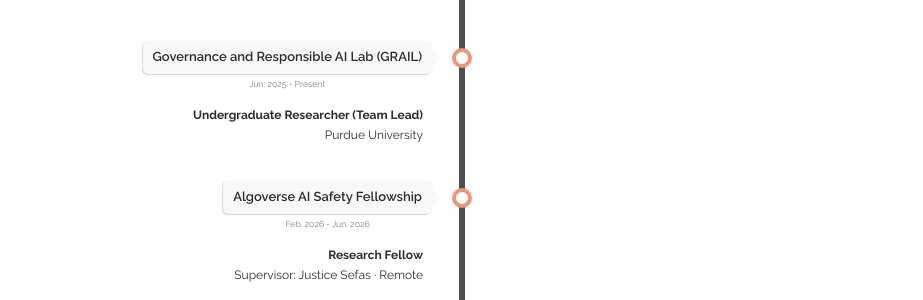
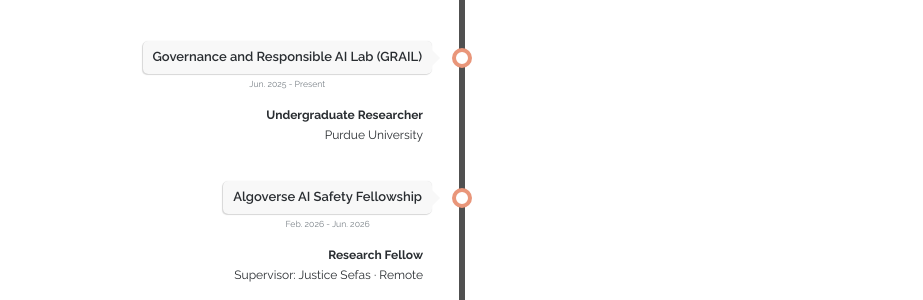
Before and after one commit to CarterYoo/CarterYoo.github.io, a Jekyll site: the page built from index.html, in a window 1280 px wide and 900 px high, scrolled down 3663 px. Shown: the part 290-590 px from the top of the window, without its empty margins (178-1101 px from the left). Built offline with Jekyll 4.4.1, drawn with Linux system fonts in a browser that asks for light colours; some web fonts are replaced.

Commit message:
Drop "Team Lead" from the GRAIL role on the site and CV
Co-Authored-By: Claude Opus 5.5 <noreply@anthropic.com>

```diff
--- a/_data/experience.yaml
+++ b/_data/experience.yaml
@@ -8,7 +8,7 @@ experiences:
     category: "work"
   - place: "Governance and Responsible AI Lab (GRAIL)"
     time: "Jun. 2025 - Present"
-    title: "Undergraduate Researcher (Team Lead)"
+    title: "Undergraduate Researcher"
     subtitle: "Purdue University"
     description: "Designed policy audit evaluations using internal model evidence, analyzed policy representations with SAEs and causal interventions, and developed AGORA-RAGTruth and Explore-AGORA research tools."
     url: ""
```
Also changed, not shown: 1 other file.
